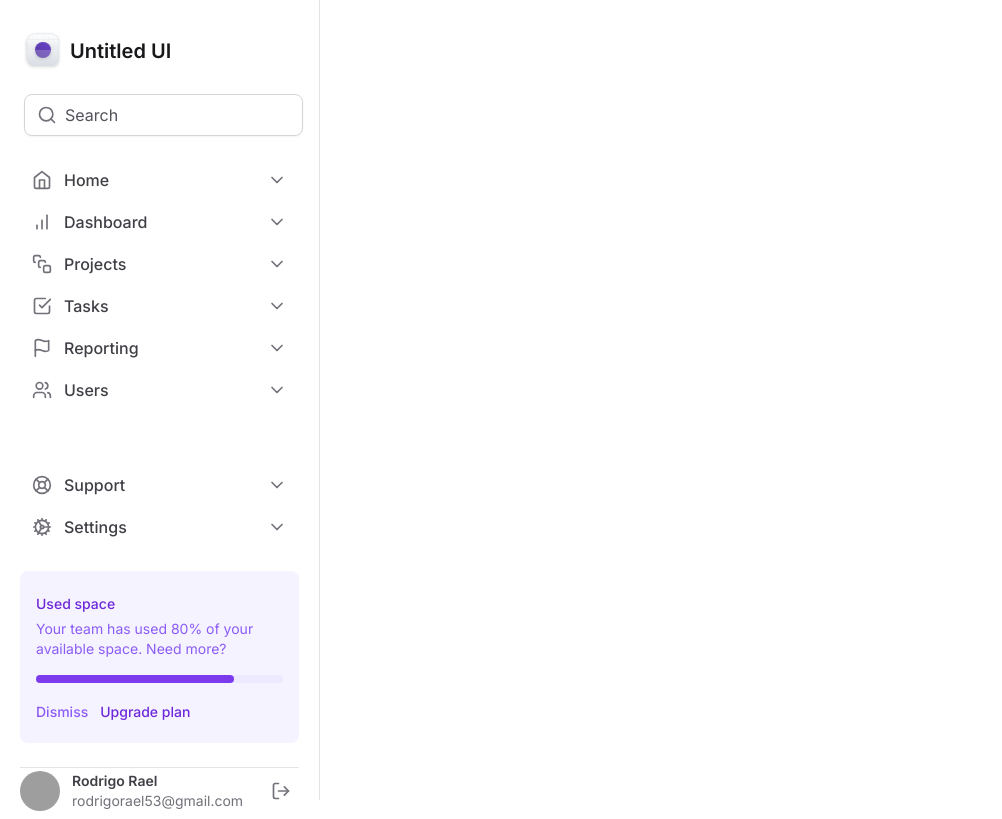
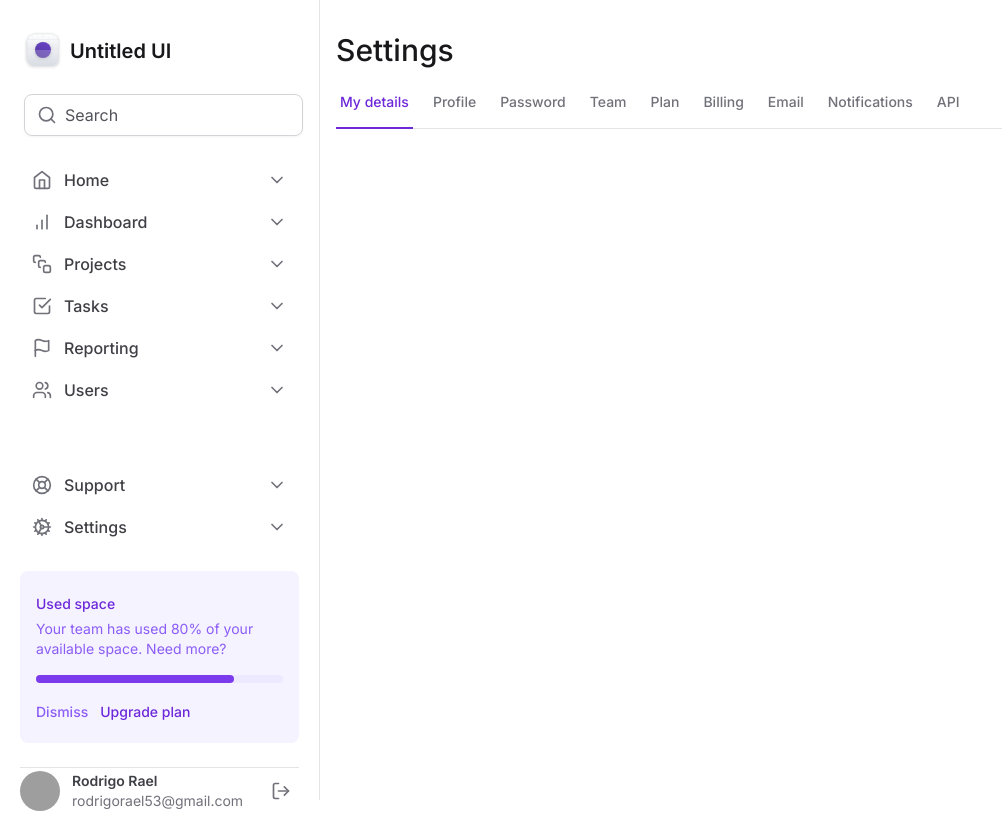
Before and after one commit to Rodrigo001-dev/tailwind-next, a Next.js app: page / in a window 1280 px wide. Shown: the whole page, without its empty margins (0-1002 px from the left). Built offline with nearby package versions, Linux system fonts and the light colour scheme; grey boxes are pictures that could not be loaded.

Commit message:
:sparkles: feat: Tabs

```diff
--- a/package.json
+++ b/package.json
@@ -9,6 +9,8 @@
     "lint": "next lint"
   },
   "dependencies": {
+    "@radix-ui/react-tabs": "^1.0.4",
+    "framer-motion": "^10.16.16",
     "lucide-react": "^0.300.0",
     "next": "14.0.4",
     "react": "^18",
--- a/src/app/layout.tsx
+++ b/src/app/layout.tsx
@@ -16,7 +16,7 @@
   children: React.ReactNode
 }) {
   return (
-    <html lang="en">
+    <html lang="en" className="antialiased">
       <body className={inter.className}>
         <div className="grid-cols-app grid min-h-screen">
           <Sidebar />
--- a/src/app/page.tsx
+++ b/src/app/page.tsx
@@ -1,3 +1,11 @@
+import { SettingsTabs } from '@/components/SettingsTabs'
+
 export default function Home() {
-  return <h1 className="flex items-center text-white">Hello</h1>
+  return (
+    <>
+      <h1 className="text-3xl font-medium text-zinc-900">Settings</h1>
+
+      <SettingsTabs />
+    </>
+  )
 }
--- /dev/null
+++ b/src/components/SettingsTabs/TabItem.tsx
@@ -0,0 +1,28 @@
+'use client'
+
+import * as Tabs from '@radix-ui/react-tabs'
+import { motion } from 'framer-motion'
+
+interface TabItemProps {
+  value: string
+  title: string
+  isSelected?: boolean
+}
+
+export function TabItem({ value, title, isSelected = false }: TabItemProps) {
+  return (
+    <Tabs.Trigger
+      value={value}
+      className="relative px-1 pb-4 text-sm font-medium text-zinc-500  hover:text-violet-700 data-[state=active]:text-violet-700"
+    >
+      <span>{title}</span>
+
+      {isSelected && (
+        <motion.div
+          layoutId="activeTab"
+          className="absolute -bottom-px left-0 right-0 h-0.5 bg-violet-700"
+        />
+      )}
+    </Tabs.Trigger>
+  )
+}
--- /dev/null
+++ b/src/components/SettingsTabs/index.tsx
@@ -0,0 +1,50 @@
+'use client'
+
+import { useState } from 'react'
+import * as Tabs from '@radix-ui/react-tabs'
+
+import { TabItem } from './TabItem'
+
+export function SettingsTabs() {
+  const [currentTab, setCurrentTab] = useState('tab1')
+
+  return (
+    <Tabs.Root value={currentTab} onValueChange={setCurrentTab}>
+      <Tabs.List className="mt-6 flex w-full items-center gap-4 border-b border-zinc-200">
+        <TabItem
+          value="tab1"
+          title="My details"
+          isSelected={currentTab === 'tab1'}
+        />
+        <TabItem
+          value="tab2"
+          title="Profile "
+          isSelected={currentTab === 'tab2'}
+        />
+        <TabItem
+          value="tab3"
+          title="Password"
+          isSelected={currentTab === 'tab3'}
+        />
+        <TabItem value="tab4" title="Team" isSelected={currentTab === 'tab4'} />
+        <TabItem value="tab5" title="Plan" isSelected={currentTab === 'tab5'} />
+        <TabItem
+          value="tab6"
+          title="Billing"
+          isSelected={currentTab === 'tab6'}
+        />
+        <TabItem
+          value="tab7"
+          title="Email"
+          isSelected={currentTab === 'tab7'}
+        />
+        <TabItem
+          value="tab8"
+          title="Notifications"
+          isSelected={currentTab === 'tab8'}
+        />
+        <TabItem value="tab9" title="API" isSelected={currentTab === 'tab9'} />
+      </Tabs.List>
+    </Tabs.Root>
+  )
+}
```
Also changed, not shown: 1 other file (tests, documents, lock files or other folders).
